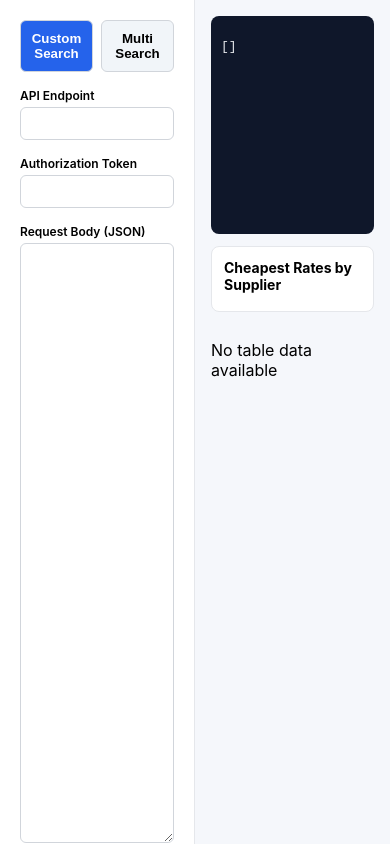
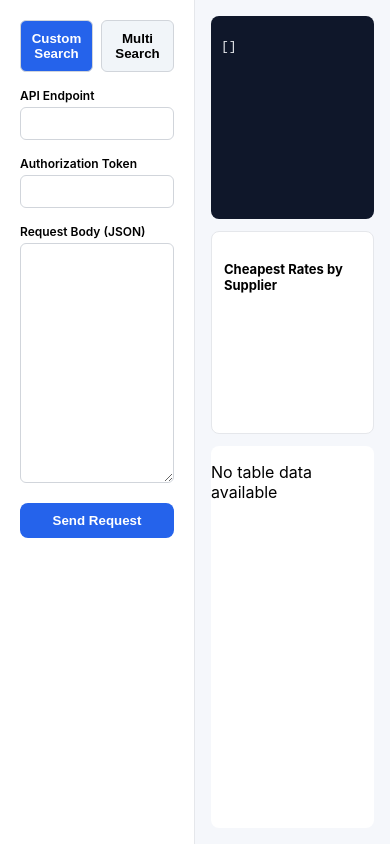
Before and after one commit to sagarbhole/api-table-viewer, a React (Create React App) app: page / in a window 390 px wide. Built offline with nearby package versions, Linux system fonts and the light colour scheme.

Commit message:
Fix responsive layout with scrollable panels and fixed ratios

```diff
--- a/src/styles.css
+++ b/src/styles.css
@@ -5,8 +5,13 @@
   box-sizing: border-box;
 }
 
+html,
 body {
+  height: 100%;
   margin: 0;
+}
+
+body {
   font-family: Inter, system-ui, sans-serif;
   background: #f5f7fb;
 }
@@ -17,6 +22,7 @@ body {
 .app-layout {
   display: flex;
   height: 100vh;
+  overflow: hidden; /* CRITICAL */
 }
 
 /* =========================
@@ -67,7 +73,6 @@ body {
 }
 
 .input input,
-.input select,
 .input textarea {
   width: 100%;
   padding: 8px;
@@ -76,12 +81,14 @@ body {
 }
 
 textarea {
-  min-height: 600px;
+  min-height: 240px;
+  max-height: 360px;
+  resize: vertical;
   font-family: monospace;
 }
 
 /* =========================
-   DATE ROW (extended, not replaced)
+   DATE ROW
 ========================= */
 .date-row {
   display: flex;
@@ -89,7 +96,6 @@ textarea {
   align-items: center;
 }
 
-/* REMOVE DATE BUTTON */
 .remove-date {
   background: #fee2e2;
   border: none;
@@ -100,12 +106,8 @@ textarea {
   font-weight: bold;
 }
 
-.remove-date:hover {
-  background: #fecaca;
-}
-
 /* =========================
-   PRIMARY BUTTON
+   BUTTONS
 ========================= */
 .send-btn {
   padding: 10px;
@@ -117,16 +119,11 @@ textarea {
   cursor: pointer;
 }
 
-.send-btn:hover {
-  background: #1e40af;
-}
-
 .send-btn:disabled {
   opacity: 0.7;
   cursor: not-allowed;
 }
 
-/* SECONDARY BUTTON (Add date) */
 .secondary-btn {
   padding: 8px;
   background: #e2e8f0;
@@ -134,10 +131,6 @@ textarea {
   border: none;
   cursor: pointer;
   font-weight: 600;
-}
-
-.secondary-btn:hover {
-  background: #cbd5f5;
 }
 
 /* =========================
@@ -151,21 +144,25 @@ textarea {
 }
 
 /* =========================
-   RIGHT PANE
+   RIGHT PANE (FIXED HEIGHT)
 ========================= */
 .right-pane {
   width: 50%;
   padding: 16px;
   display: flex;
   flex-direction: column;
+  height: 100%;
+  overflow: hidden; /* CRITICAL */
   gap: 12px;
 }
 
 /* =========================
-   RESPONSE JSON
+   RIGHT PANE SECTIONS
 ========================= */
+
+/* 25% JSON */
 .response-json {
-  height: 30%;
+  flex: 0 0 25%;
   background: #0f172a;
   color: #e5e7eb;
   padding: 10px;
@@ -173,16 +170,48 @@ textarea {
   overflow: auto;
 }
 
-/* =========================
-   RESPONSE TABLE
-========================= */
+/* 25% SUMMARY */
+.response-summary {
+  flex: 0 0 25%;
+  background: #ffffff;
+  border: 1px solid #e5e7eb;
+  border-radius: 8px;
+  padding: 12px;
+  font-size: 13px;
+  overflow-y: auto;
+}
+
+/* 50% TABLE */
 .response-table {
-  height: 70%;
+  flex: 1; /* remaining 50% */
   overflow: auto;
+  background: #ffffff;
+  border-radius: 8px;
 }
 
 /* =========================
-   TABLE ENHANCEMENTS (NEW)
+   SUMMARY STYLES
+========================= */
+.summary-card {
+  border-bottom: 1px solid #e5e7eb;
+  padding: 8px 0;
+}
+
+.summary-section span {
+  font-weight: 600;
+}
+
+/* Cheapest supplier highlight */
+.cheapest-supplier {
+  background: #dcfce7;
+  color: #166534;
+  font-weight: 700;
+  border-radius: 4px;
+  padding: 2px 6px;
+}
+
+/* =========================
+   TABLE
 ========================= */
 .data-table {
   width: 100%;
@@ -204,14 +233,8 @@ textarea {
   z-index: 1;
 }
 
-/* SORTABLE COLUMN */
-.sortable {
-  cursor: pointer;
-  user-select: none;
-}
-
 /* =========================
-   PROGRESS BAR (NEW)
+   PROGRESS BAR
 ========================= */
 .progress-bar {
   height: 6px;
@@ -225,71 +248,3 @@ textarea {
   background: #2563eb;
   transition: width 0.3s ease;
 }
-/* =========================
-   RESPONSE SUMMARY (NEW)
-========================= */
-.response-summary {
-  background: #ffffff;
-  border: 1px solid #e5e7eb;
-  border-radius: 8px;
-  padding: 12px;
-  font-size: 13px;
-}
-
-.response-summary h4 {
-  margin: 0 0 6px 0;
-  font-size: 14px;
-}
-
-.response-summary ul {
-  margin: 6px 0 0 0;
-  padding-left: 16px;
-}
-
-.response-summary li {
-  margin-bottom: 4px;
-}
-/* =========================
-   RESPONSE SUMMARY (ENHANCED)
-========================= */
-.response-summary {
-  background: #ffffff;
-  border: 1px solid #e5e7eb;
-  border-radius: 8px;
-  padding: 12px;
-  font-size: 13px;
-}
-
-.summary-card {
-  border-bottom: 1px solid #e5e7eb;
-  padding: 8px 0;
-}
-
-.summary-card:last-child {
-  border-bottom: none;
-}
-
-.summary-section {
-  margin-top: 6px;
-}
-
-.summary-section span {
-  font-weight: 600;
-}
-
-.summary-section ul {
-  margin: 4px 0 0 16px;
-  padding: 0;
-}
-
-.summary-section li {
-  margin-bottom: 2px;
-}
-/* Cheapest supplier highlight */
-.cheapest-supplier {
-  background: #dcfce7;
-  color: #166534;
-  font-weight: 700;
-  border-radius: 4px;
-  padding: 2px 6px;
-}
```
